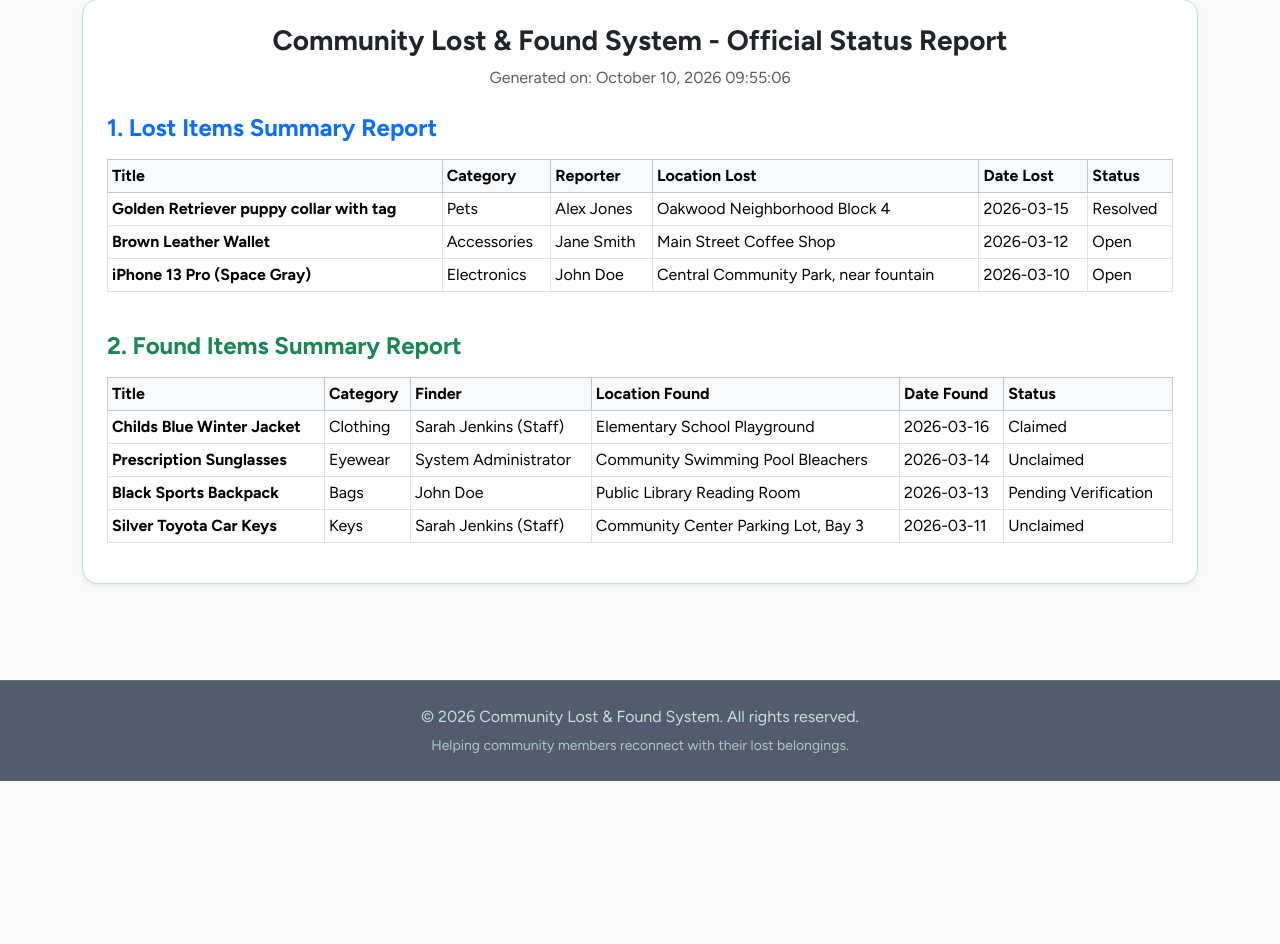
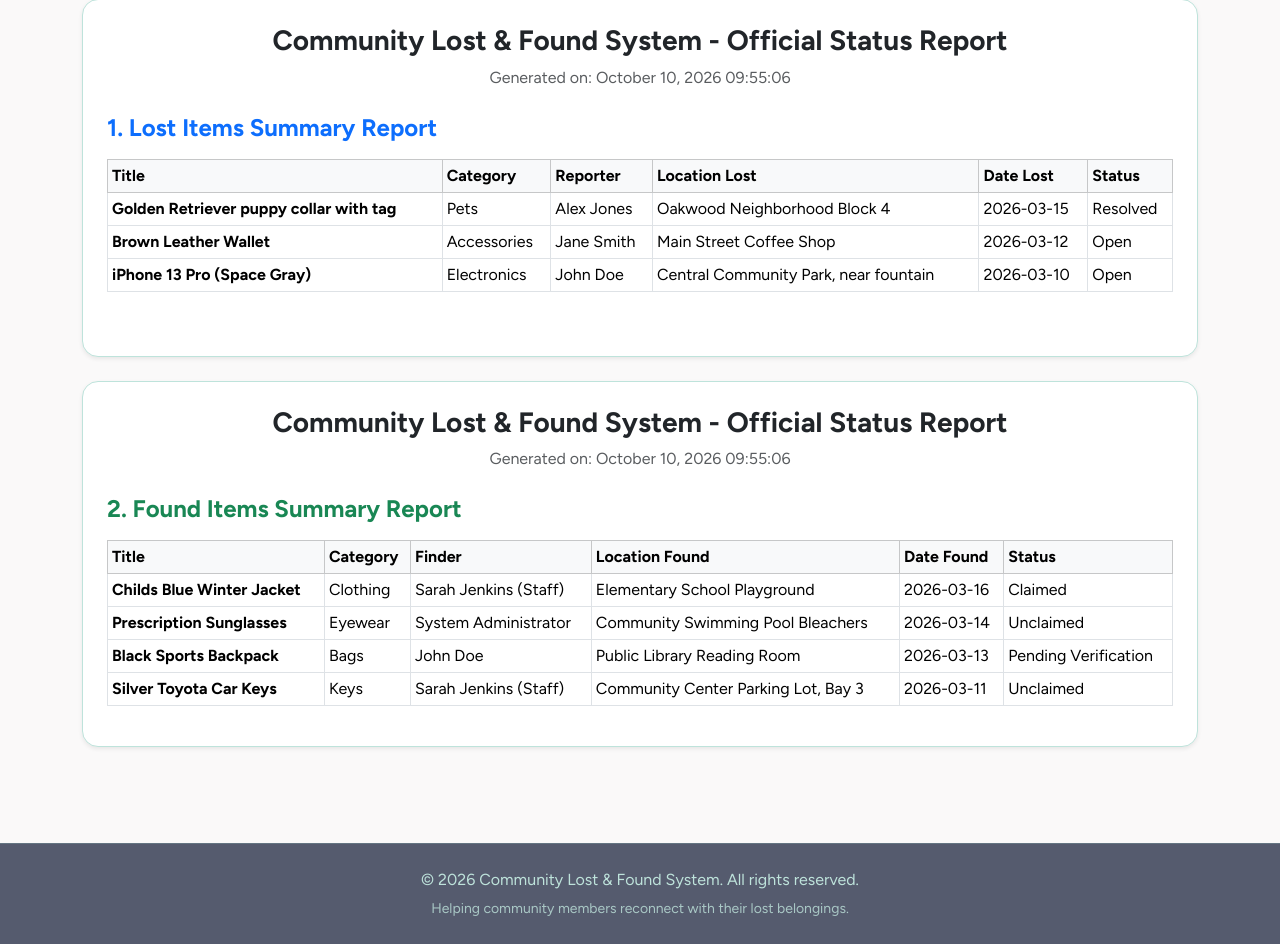
Before and after one commit to SickleFire/lost-and-found-system, a PHP site: page /admin/reports.php in a window 1280 px wide. Shown: the part 240-1184 px from the top of the page. Before the commit the page ends 1021 px from the top, so only its background shows below. Run offline with PHP 8.4, Linux system fonts and the light colour scheme; a user stored in the database is signed in; data comes from the database, SQL or seed files in the repository.

Commit message:
Split Lost Items and Found Items into separate printed pages using page-break-before

```diff
--- a/admin/reports.php
+++ b/admin/reports.php
@@ -54,6 +54,13 @@ include '../header.php';
                 </tbody>
             </table>
         </div>
+    </div>
+
+    <div class="card shadow-sm p-4 mb-4" style="page-break-before: always;">
+        <div class="text-center mb-4">
+            <h3 class="fw-bold">Community Lost & Found System - Official Status Report</h3>
+            <p class="text-muted mb-0">Generated on: <?php echo date('F d, Y H:i:s'); ?></p>
+        </div>
 
         <h4 class="fw-bold text-success mb-3">2. Found Items Summary Report</h4>
         <div class="table-responsive">
```
